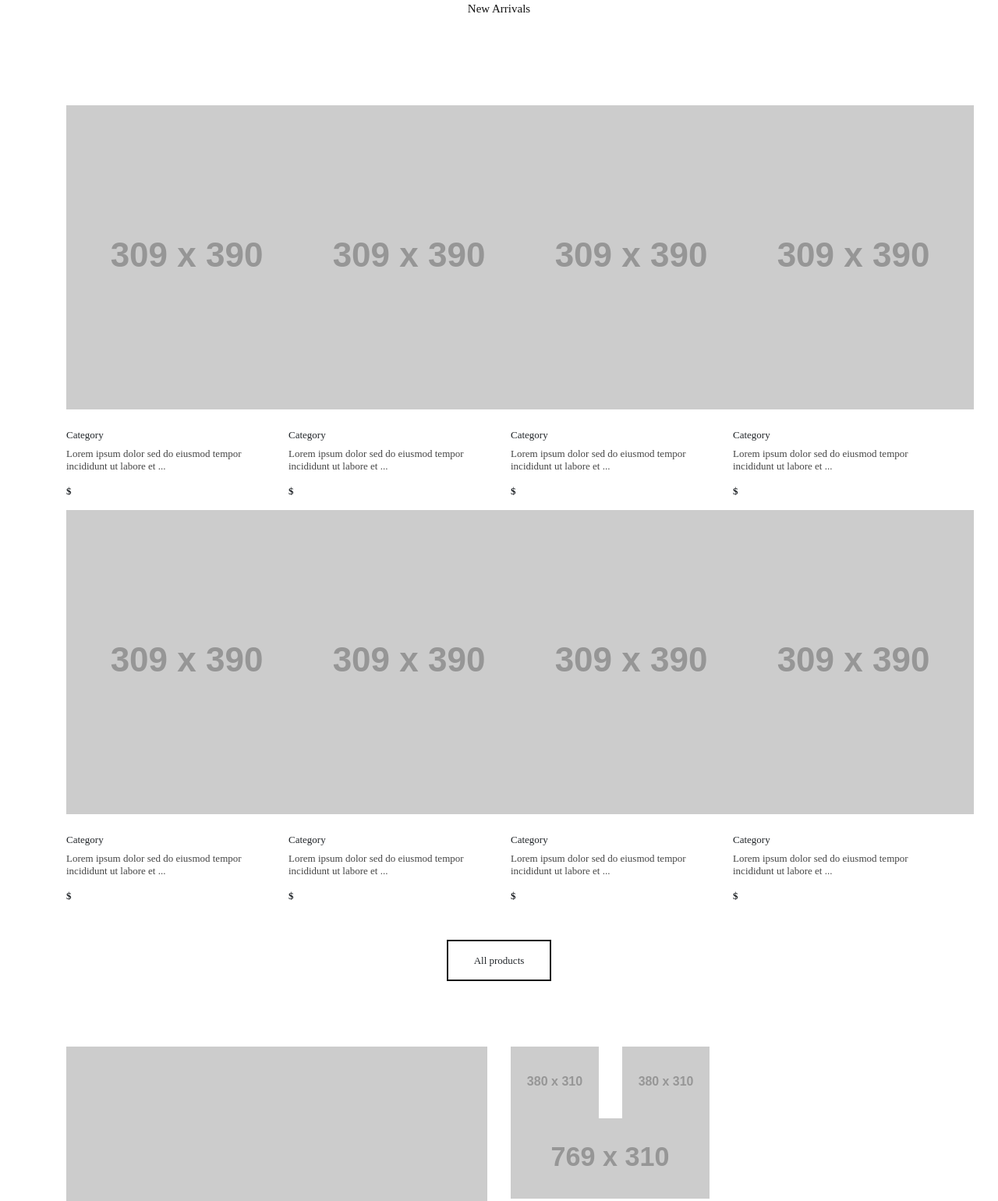
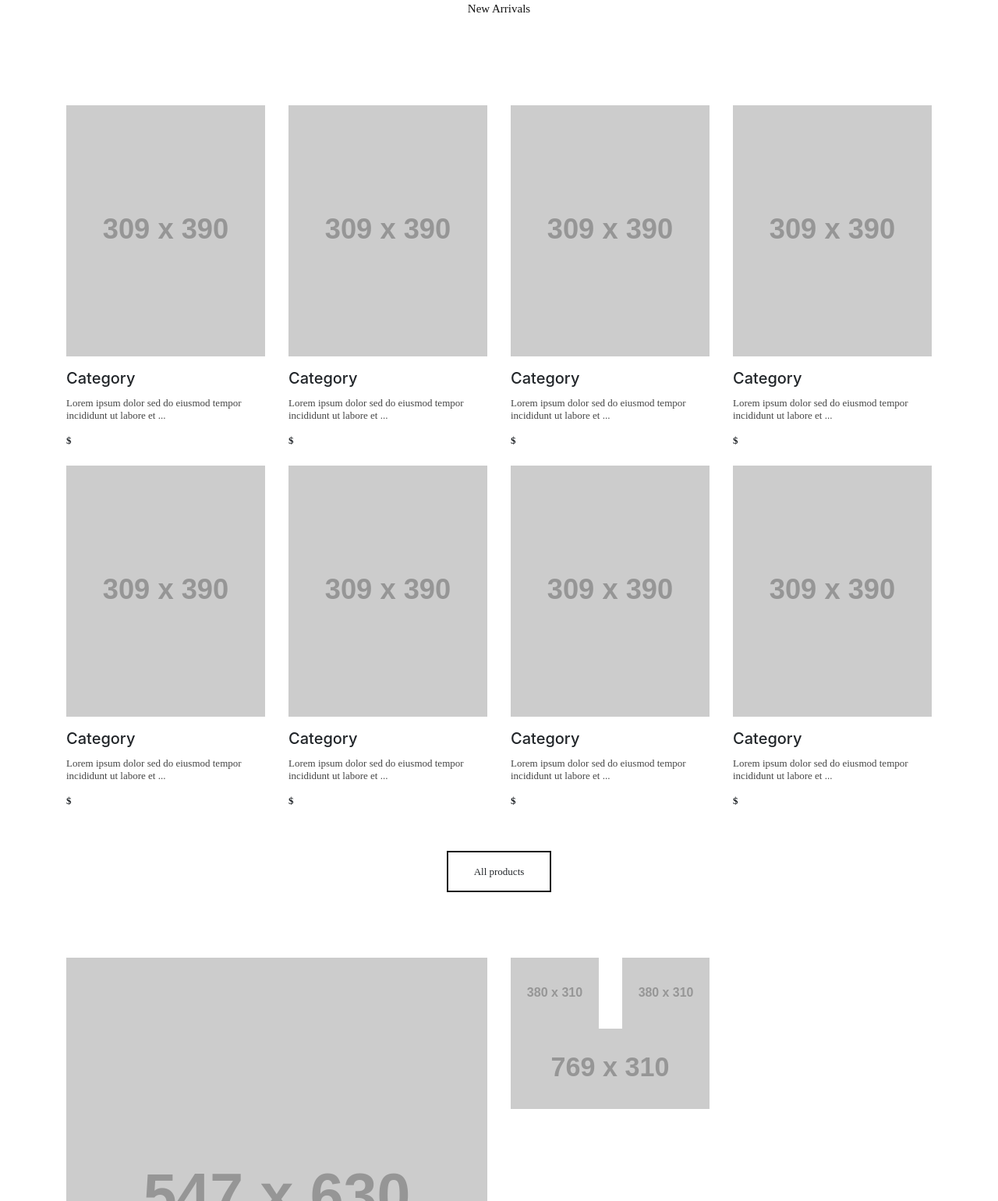
Before and after one commit to magda-korzeniowska/daftacademy-frontend_levelup-2020, a website built with webpack: page src/index.html in a window 1280 px wide. Shown: the part 1094-2634 px from the top of the page at 78% size. Built offline with nearby package versions, Linux system fonts and the light colour scheme; placeholder pictures from the web are drawn by us; files whose address does not match are found by name.

Commit message:
refactor: grid

```diff
--- a/src/index.html
+++ b/src/index.html
@@ -148,12 +148,105 @@
       <header class="new-arrivals__header">
         <h2 class="new-arrivals__title">New Arrivals</h2>
       </header>
+    </section>
+    <article class="container new-arrivals__grid">
+      <div class="row new-arrivals__row">
+        <div class="col-md-3 col-sm-6 col-xs-6 new-arrivals__col">
+          <div class="card mb-4 product">
+            <img src="https://via.placeholder.com/309x390/d7d7d7/959595?Text=309x390.png" class="card-img-top product__image" alt="product image">
+            <div class="class-body">
+              <h5 class="card-title pt-3 product__category">Category</h5>
+              <p class="card-text product__description">Lorem ipsum dolor sed do eiusmod tempor incididunt ut labore et ...</p>
+              <p class="card-text product__price">$</p>
+            </div>
+          </div>
+        </div>
+        <div class="col-md-3 col-sm-6 col-xs-6 new-arrivals__col">
+          <div class="card mb-4 product">
+            <img src="https://via.placeholder.com/309x390/d7d7d7/959595?Text=309x390.png" class="card-img-top product__image" alt="product image">
+            <div class="class-body">
+              <h5 class="card-title pt-3 product__category">Category</h5>
+              <p class="card-text product__description">Lorem ipsum dolor sed do eiusmod tempor incididunt ut labore et ...</p>
+              <p class="card-text product__price">$</p>
+            </div>
+          </div>
+        </div>
+        <div class="col-md-3 col-sm-6 col-xs-6 new-arrivals__col">
+          <div class="card mb-4 product">
+            <img src="https://via.placeholder.com/309x390/d7d7d7/959595?Text=309x390.png" class="card-img-top product__image" alt="product image">
+            <div class="class-body">
+              <h5 class="card-title pt-3 product__category">Category</h5>
+              <p class="card-text product__description">Lorem ipsum dolor sed do eiusmod tempor incididunt ut labore et ...</p>
+              <p class="card-text product__price">$</p>
+            </div>
+          </div>
+        </div>
+        <div class="col-md-3 col-sm-6 col-xs-6 new-arrivals__col">
+          <div class="card mb-4 product">
+            <img src="https://via.placeholder.com/309x390/d7d7d7/959595?Text=309x390.png" class="card-img-top product__image" alt="product image">
+            <div class="class-body">
+              <h5 class="card-title pt-3 product__category">Category</h5>
+              <p class="card-text product__description">Lorem ipsum dolor sed do eiusmod tempor incididunt ut labore et ...</p>
+              <p class="card-text product__price">$</p>
+            </div>
+          </div>
+        </div>
+      </div>
+      <div class="row new-arrivals__row">
+        <div class="col-md-3 col-sm-6 col-xs-6 new-arrivals__col">
+          <div class="card mb-4 product">
+            <img src="https://via.placeholder.com/309x390/d7d7d7/959595?Text=309x390.png" class="card-img-top product__image" alt="product image">
+            <div class="class-body">
+              <h5 class="card-title pt-3 product__category">Category</h5>
+              <p class="card-text product__description">Lorem ipsum dolor sed do eiusmod tempor incididunt ut labore et ...</p>
+              <p class="card-text product__price">$</p>
+            </div>
+          </div>
+        </div>
+        <div class="col-md-3 col-sm-6 col-xs-6 new-arrivals__col">
+          <div class="card mb-4 product">
+            <img src="https://via.placeholder.com/309x390/d7d7d7/959595?Text=309x390.png" class="card-img-top product__image" alt="product image">
+            <div class="class-body">
+              <h5 class="card-title pt-3 product__category">Category</h5>
+              <p class="card-text product__description">Lorem ipsum dolor sed do eiusmod tempor incididunt ut labore et ...</p>
+              <p class="card-text product__price">$</p>
+            </div>
+          </div>
+        </div>
+        <div class="col-md-3 col-sm-6 col-xs-6 new-arrivals__col">
+          <div class="card mb-4 product">
+            <img src="https://via.placeholder.com/309x390/d7d7d7/959595?Text=309x390.png" class="card-img-top product__image" alt="product image">
+            <div class="class-body">
+              <h5 class="card-title pt-3 product__category">Category</h5>
+              <p class="card-text product__description">Lorem ipsum dolor sed do eiusmod tempor incididunt ut labore et ...</p>
+              <p class="card-text product__price">$</p>
+            </div>
+          </div>
+        </div>
+        <div class="col-md-3 col-sm-6 col-xs-6 new-arrivals__col">
+          <div class="card mb-4 product">
+            <img src="https://via.placeholder.com/309x390/d7d7d7/959595?Text=309x390.png" class="card-img-top product__image" alt="product image">
+            <div class="class-body">
+              <h5 class="card-title pt-3 product__category">Category</h5>
+              <p class="card-text product__description">Lorem ipsum dolor sed do eiusmod tempor incididunt ut labore et ...</p>
+              <p class="card-text product__price">$</p>
+            </div>
+          </div>
+        </div>
+      </div>
+
+    </article>
+
+    <!-- <section class='new-arrivals'>
+      <header class="new-arrivals__header">
+        <h2 class="new-arrivals__title">New Arrivals</h2>
+      </header>
       <article class="container new-arrivals__grid">
         <div class="row new-arrivals__row">
-          <div class="col-md-3 new-arrivals__col">
+          <div class="col-3 new-arrivals__col">
             <div class="row product">
               <div class="col product__picture">
-                <img src="https://via.placeholder.com/309x390/d7d7d7/959595?Text=309x390.png">
+                <img src="https://via.placeholder.com/309x390/d7d7d7/959595?Text=309x390.png" class="product__image" alt="product image">
               </div>
               <div class="col-md-12 product__category">
                 <h3 class="product__category-name">Category</h3>
@@ -166,10 +259,10 @@
               </div>
             </div>
           </div>
-          <div class="col-md-3 new-arrivals__col">
+          <div class="col-3 new-arrivals__col">
             <div class="row product">
               <div class="col product__picture">
-                <img src="https://via.placeholder.com/309x390/d7d7d7/959595?Text=309x390.png">
+                <img src="https://via.placeholder.com/309x390/d7d7d7/959595?Text=309x390.png" class="product__image" alt="product image">
               </div>
               <div class="col-md-12 product__category">
                 <h3 class="product__category-name">Category</h3>
@@ -182,10 +275,10 @@
               </div>
             </div>
           </div>
-          <div class="col-md-3 new-arrivals__col">
+          <div class="col-3 new-arrivals__col">
             <div class="row product">
               <div class="col product__picture">
-                <img src="https://via.placeholder.com/309x390/d7d7d7/959595?Text=309x390.png">
+                <img src="https://via.placeholder.com/309x390/d7d7d7/959595?Text=309x390.png" class="product__image" alt="product image">
               </div>
               <div class="col-md-12 product__category">
                 <h3 class="product__category-name">Category</h3>
@@ -198,10 +291,10 @@
               </div>
             </div>
           </div>
-          <div class="col-md-3 new-arrivals__col">
+          <div class="col-3 new-arrivals__col">
             <div class="row product">
               <div class="col product__picture">
-                <img src="https://via.placeholder.com/309x390/d7d7d7/959595?Text=309x390.png">
+                <img src="https://via.placeholder.com/309x390/d7d7d7/959595?Text=309x390.png" class="product__image" alt="product image">
               </div>
               <div class="col-md-12 product__category">
                 <h3 class="product__category-name">Category</h3>
@@ -216,10 +309,10 @@
           </div>
         </div>
         <div class="row new-arrivals__row">
-          <div class="col-md-3 new-arrivals__col">
+          <div class="col-3 new-arrivals__col">
             <div class="row product">
               <div class="col product__picture">
-                <img src="https://via.placeholder.com/309x390/d7d7d7/959595?Text=309x390.png">
+                <img src="https://via.placeholder.com/309x390/d7d7d7/959595?Text=309x390.png" class="product__image" alt="product image">
               </div>
               <div class="col-md-12 product__category">
                 <h3 class="product__category-name">Category</h3>
@@ -232,10 +325,10 @@
               </div>
             </div>
           </div>
-          <div class="col-md-3 new-arrivals__col">
+          <div class="col-3 new-arrivals__col">
             <div class="row product">
               <div class="col product__picture">
-                <img src="https://via.placeholder.com/309x390/d7d7d7/959595?Text=309x390.png">
+                <img src="https://via.placeholder.com/309x390/d7d7d7/959595?Text=309x390.png" class="product__image" alt="product image">
               </div>
               <div class="col-md-12 product__category">
                 <h3 class="product__category-name">Category</h3>
@@ -248,10 +341,10 @@
               </div>
             </div>
           </div>
-          <div class="col-md-3 new-arrivals__col">
+          <div class="col-3 new-arrivals__col">
             <div class="row product">
               <div class="col product__picture">
-                <img src="https://via.placeholder.com/309x390/d7d7d7/959595?Text=309x390.png">
+                <img src="https://via.placeholder.com/309x390/d7d7d7/959595?Text=309x390.png" class="product__image" alt="product image">
               </div>
               <div class="col-md-12 product__category">
                 <h3 class="product__category-name">Category</h3>
@@ -264,10 +357,10 @@
               </div>
             </div>
           </div>
-          <div class="col-md-3 new-arrivals__col">
+          <div class="col-3 new-arrivals__col">
             <div class="row product">
               <div class="col product__picture">
-                <img src="https://via.placeholder.com/309x390/d7d7d7/959595?Text=309x390.png">
+                <img src="https://via.placeholder.com/309x390/d7d7d7/959595?Text=309x390.png" class="product__image" alt="product image">
               </div>
               <div class="col-md-12 product__category">
                 <h3 class="product__category-name">Category</h3>
@@ -280,12 +373,11 @@
               </div>
             </div>
           </div>
-        </div>
+        </div> -->
         <div class="new-arrivals__all-products">
           <a href="#" class="new-arrivals__all-products-link"><span class="hide-when-narrow">All products</span><span class="show-when-narrow">View all products</span></a>
         </div>
       </article>
-
 
       <article class="container category">
         <div class="row">
@@ -339,7 +431,7 @@
   </main>
 
   <footer class="footer">
-    <section class="footer__stuff">
+    <div class="footer__stuff">
       <div class="social">
         <a class="social__item social__item--twitter" href="#" target="_top">
           <img src="assets/kz-twitter.svg" class="social__logo social__logo--twitter" alt="twitter logo">
@@ -388,7 +480,7 @@
           </select>
         </div>
       </div>
-    </section>
+    </div>
 
     <div class="footer__notes">
       <div class="copyrights">
--- a/src/styles/style.scss
+++ b/src/styles/style.scss
@@ -137,14 +137,20 @@ body {
 }
 
 .new-arrivals {
-  min-height: 1487px;
   &__header {
     padding-top: 109px;
     padding-bottom: 107px;
+    @media (max-width: 992px) {
+      padding-top: 60px;
+      padding-bottom: 60px;
+    }
   }
   &__title {
     vertical-align: middle;
     @extend .Text-Style-4;
+  }
+  &__image {
+    max-width: 309px;
   }
   &__all-products {
     text-align: center;
@@ -161,8 +167,10 @@ body {
 }
 
 .product {
-  &__picture {
-    margin-bottom: 25px;
+  border-radius: 0;
+  border: none;
+  &__image {
+    border-radius: 0;
   }
   &__category-name {
     @extend .Text-Style-13;
```
